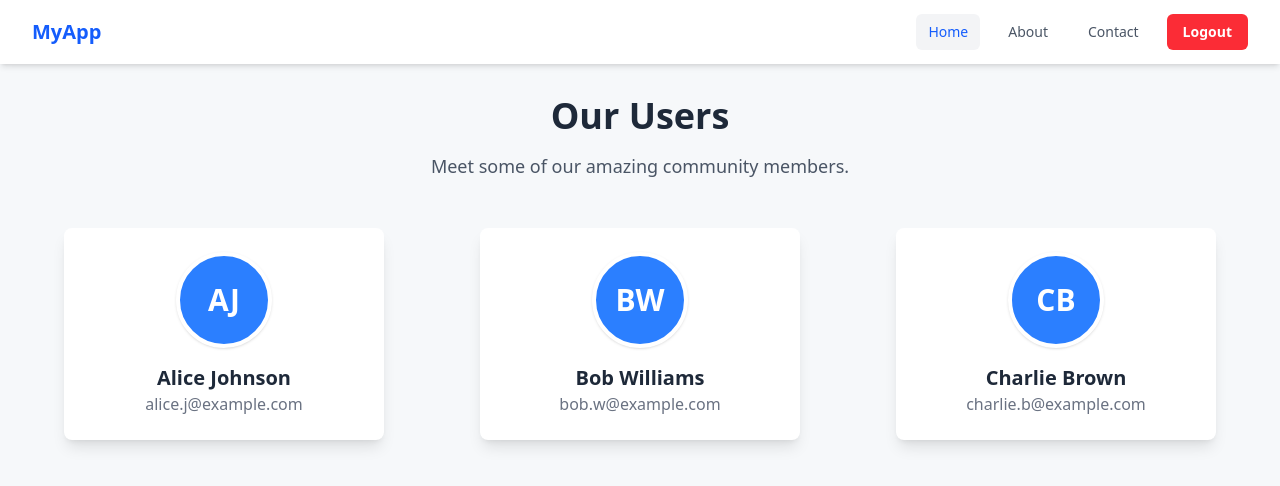
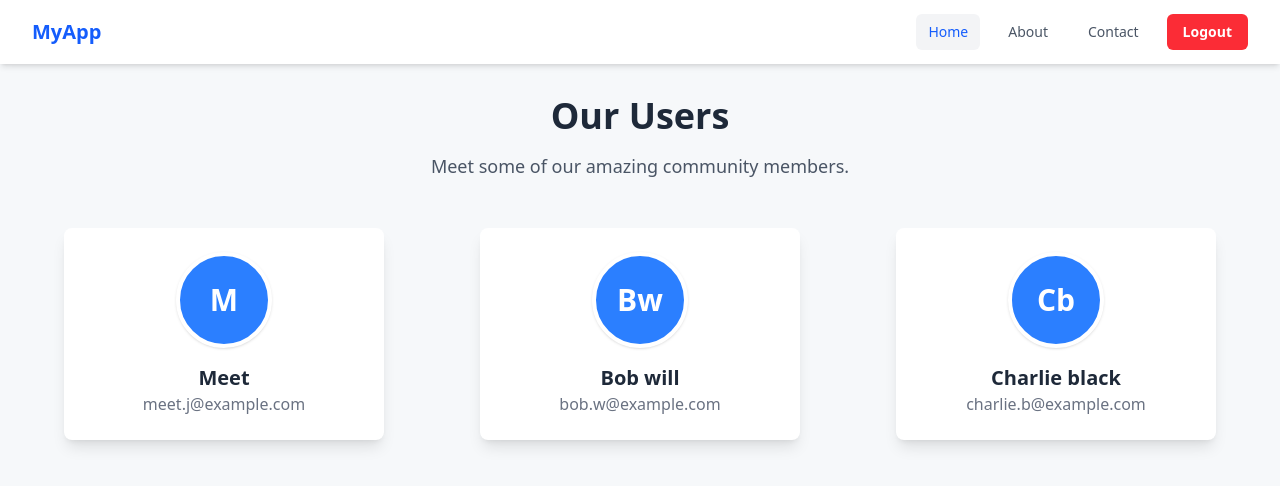
Before and after one commit to MeetDomadia123/SImpler_Internship, a React (Vite) app in the folder client/: page / in a window 1280 px wide. Shown: the top 486 px of the page. Built offline with nearby package versions, Linux system fonts and the light colour scheme; sample sign-in values are in the browser's storage.

Commit message:
Home changes

```diff
--- a/client/src/pages/Home.jsx
+++ b/client/src/pages/Home.jsx
@@ -2,9 +2,9 @@ import React from 'react';
 import UserCard from '../Components/UserCard.jsx';
 
 const users = [
-  { name: 'Alice Johnson', email: 'alice.j@example.com' },
-  { name: 'Bob Williams', email: 'bob.w@example.com' },
-  { name: 'Charlie Brown', email: 'charlie.b@example.com' },
+  { name: 'Meet', email: 'meet.j@example.com' },
+  { name: 'Bob will', email: 'bob.w@example.com' },
+  { name: 'Charlie black', email: 'charlie.b@example.com' },
 ];
 
 const Home = () => {
```
